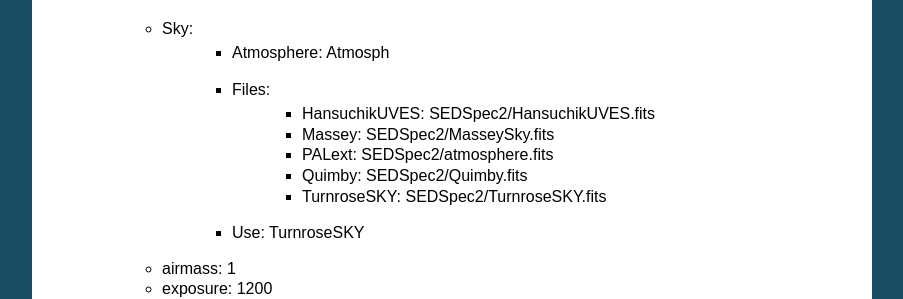
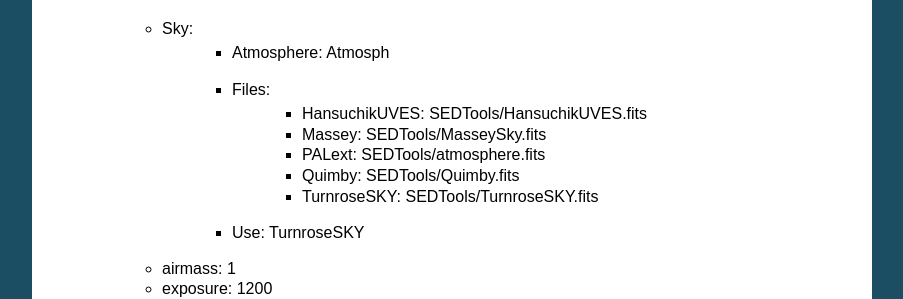
Before and after one commit to SEDMachine/SEDMachine-Simulator, a Sphinx documentation site: the page built from Docs/source/SEDMsim.rst, in a window 1280 px wide and 900 px high, scrolled down 4010 px. Shown: the part 155-454 px from the top of the window, without its empty margins (198-1101 px from the left). Built offline with Sphinx 7.4.7, drawn with Linux system fonts in a browser that asks for light colours; formulas are drawn with MathJax 3; some of the changed text lies outside the part shown.

Commit message:
Release Notes and doc updates

```diff
--- a/Docs/source/SEDMsim.rst
+++ b/Docs/source/SEDMsim.rst
@@ -134,7 +134,7 @@
 	- Partials: Partials
 - Instrument:
 	- Thpt:
-	    - File: SEDSpec2/Data/thpt.npy
+	    - File: SEDTools/Data/thpt.npy
 	    - Type: prism_pi
 	- bias: 20
 	- camera: PI
@@ -183,11 +183,11 @@
 	- Sky:
 		- Atmosphere: Atmosph
 		- Files:
-			- HansuchikUVES: SEDSpec2/HansuchikUVES.fits
-			- Massey: SEDSpec2/MasseySky.fits
-			- PALext: SEDSpec2/atmosphere.fits
-			- Quimby: SEDSpec2/Quimby.fits
-			- TurnroseSKY: SEDSpec2/TurnroseSKY.fits
+			- HansuchikUVES: SEDTools/HansuchikUVES.fits
+			- Massey: SEDTools/MasseySky.fits
+			- PALext: SEDTools/atmosphere.fits
+			- Quimby: SEDTools/Quimby.fits
+			- TurnroseSKY: SEDTools/TurnroseSKY.fits
 		- Use: TurnroseSKY
 	- airmass: 1
 	- exposure: 1200
```
Also changed, not shown: README.md (+4 -0 lines).
